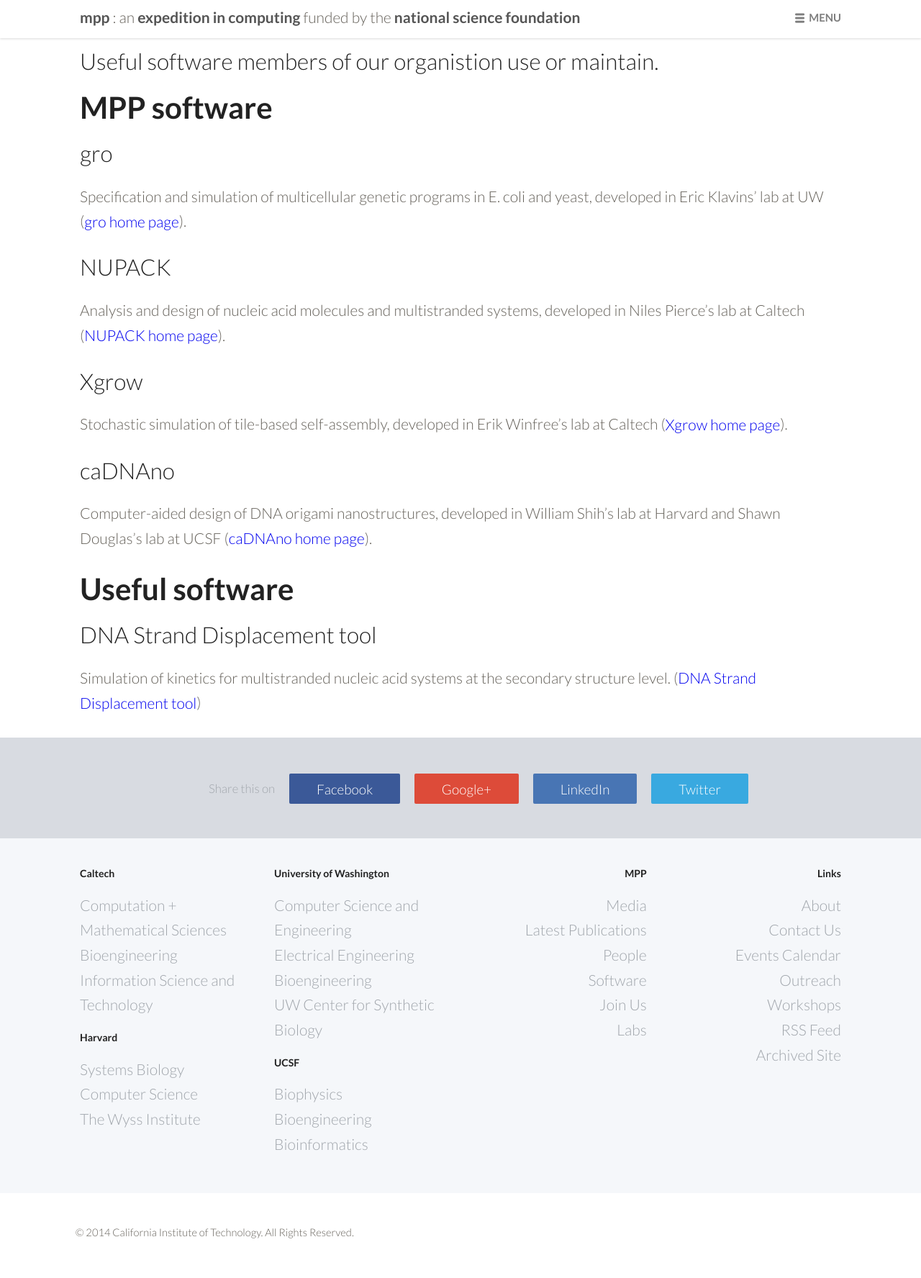
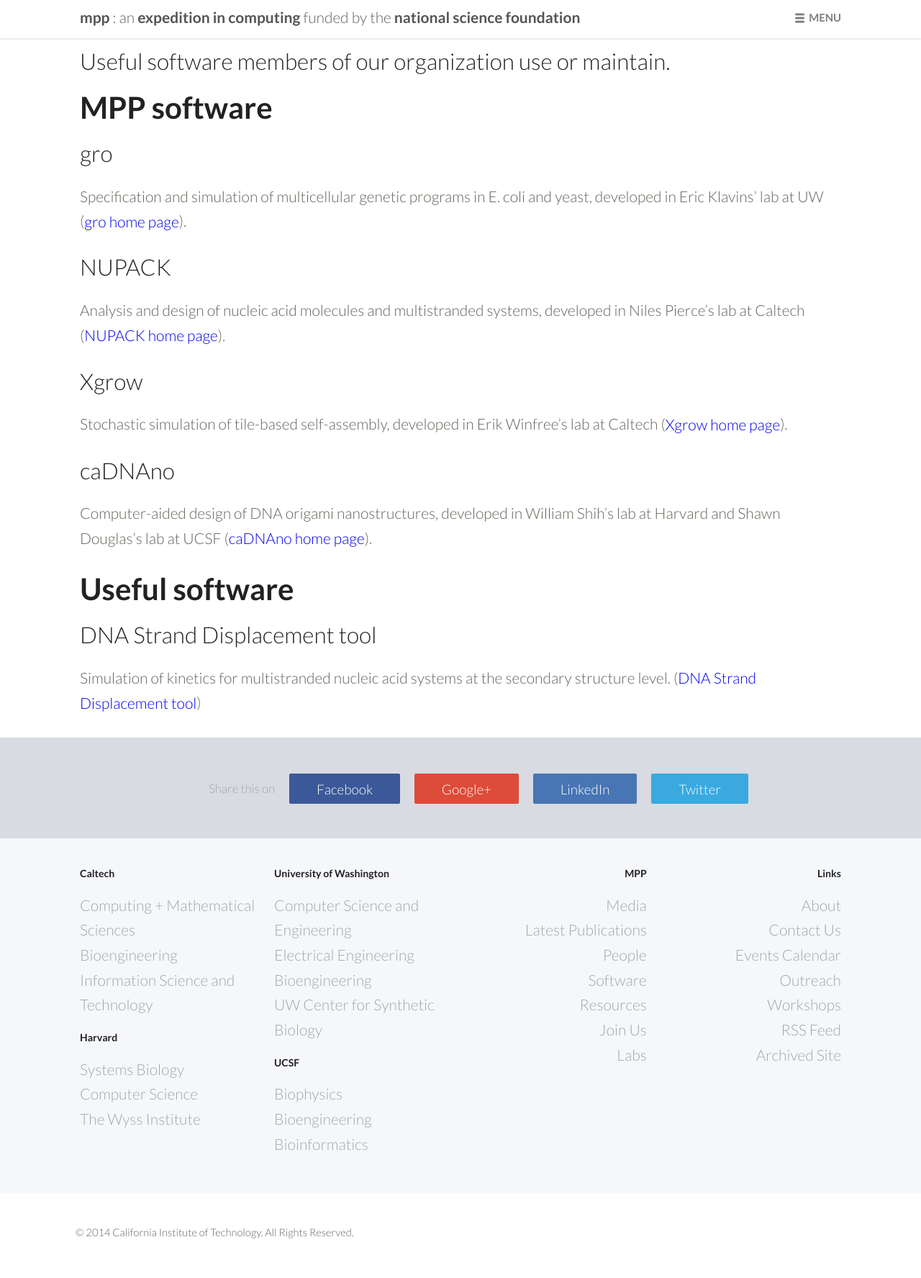
Before and after one commit to douglaslab/mpp, a Jekyll site: the page built from software.markdown, in a window 1280 px wide. Shown: the whole page at 72% size. Built offline with Jekyll 4.4.1, drawn with Linux system fonts in a browser that asks for light colours; nearby versions of some CDN libraries.

Commit message:
Add resources page

```diff
--- a/_includes/footer.html
+++ b/_includes/footer.html
@@ -7,7 +7,7 @@
 		<div class="quarter">
 			<h6>Caltech</h6>
 			<ul>
-				<li> <a href="http://www.cms.caltech.edu/">Computation + Mathematical Sciences</a> </li>
+				<li> <a href="http://www.cms.caltech.edu/">Computing + Mathematical Sciences</a> </li>
 	      <li> <a href="http://www.be.caltech.edu/">Bioengineering</a> </li>
 	      <li> <a href="http://www.ist.caltech.edu/">Information Science and Technology</a> </li>
 			</ul>
@@ -47,6 +47,7 @@
 				<li><a href="/publications/">Latest Publications</a></li>
 				<li><a href="/people.html">People</a></li>
 				<li><a href="/software.html">Software</a></li>
+				<li><a href="/resources.html">Resources</a></li>
 				<li><a href="/join-us.html">Join Us</a></li>
 				<li><a href="/labs.html">Labs</a></li>
 			</ul>
--- a/software.markdown
+++ b/software.markdown
@@ -1,7 +1,7 @@
 ---
 layout: page
 title: "Software"
-subheading: Useful software members of our organistion use or maintain.
+subheading: Useful software members of our organization use or maintain.
 body_class: software
 published: true
 ---
```
Also changed, not shown: resources.markdown (added, +13 -0 lines).
